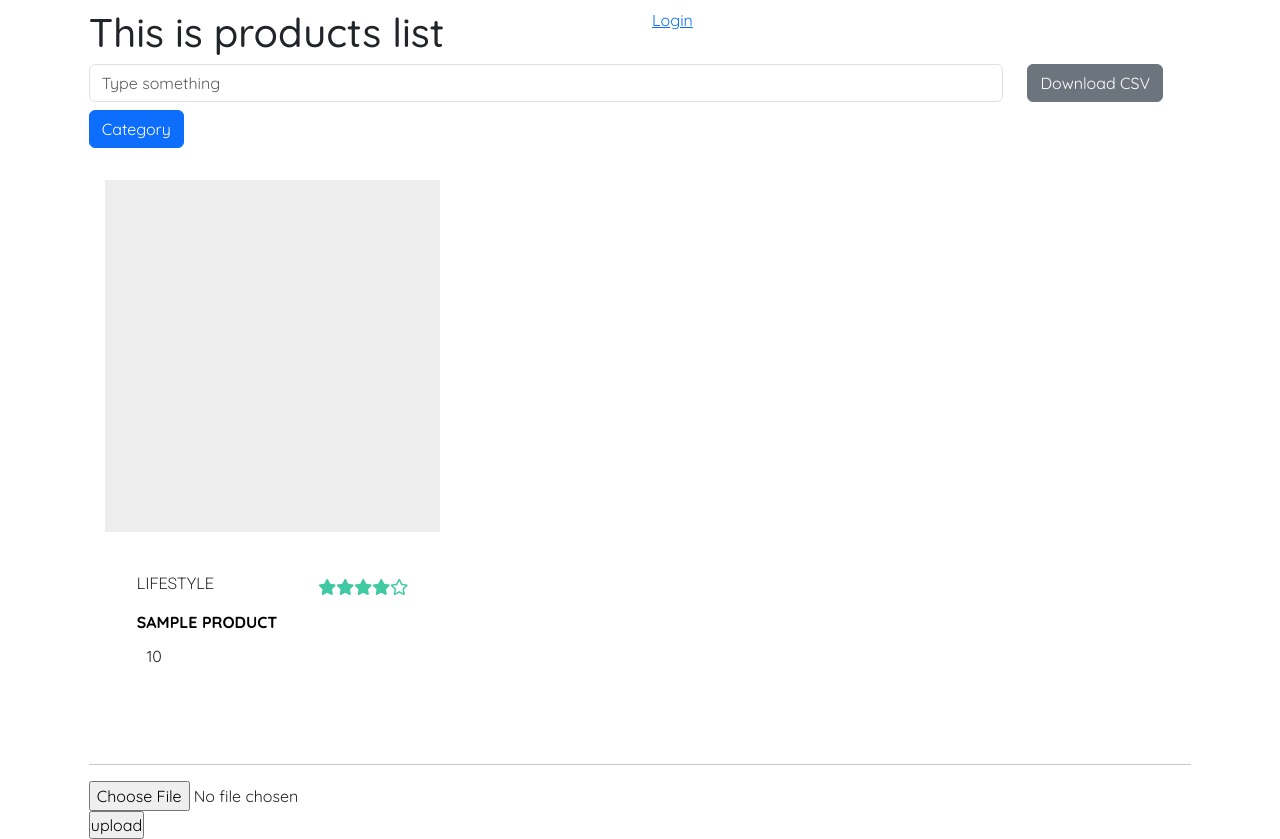
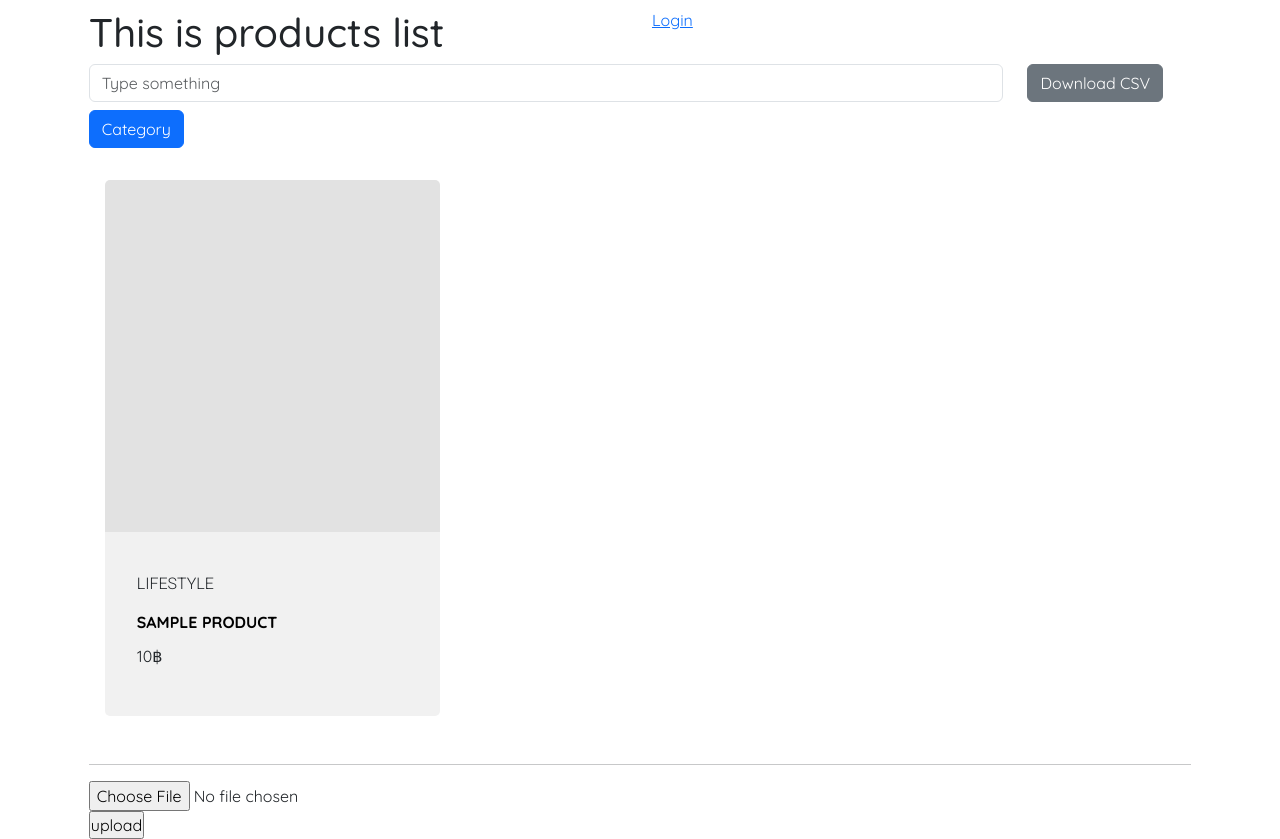
Before and after one commit to james31366/ssd2021-6210546013-commerce, a Rails app: page /products in a window 1280 px wide. Run offline with Rails 7, Linux system fonts and the light colour scheme; tables that the repository leaves empty hold one stand-in row (Sample ...); style sheets or scripts are compiled from the project's sources; some libraries are stand-ins or nearby versions.

Commit message:
make product card round

```diff
--- a/app/assets/stylesheets/products_item.scss
+++ b/app/assets/stylesheets/products_item.scss
@@ -3,7 +3,7 @@
 $white-light: rgba(255, 255, 255, 0.5);
 $alice-blue: #f8f9fa;
 $caribbean-green: #40c9a2;
-$gray: #ededed;
+$gray: #e2e2e2;
 *{
   padding: 0;
   margin: 0;
@@ -68,6 +68,7 @@ img{
   position: relative;
 }
 .product-content{
+  border-radius: 5px 5px 0 0;
   background: $gray;
   padding: 3rem 0.5rem 2rem 0.5rem;
   cursor: pointer;
@@ -90,29 +91,35 @@ img{
   background: transparent;
   border: 1px solid black;
   padding: 0.8rem 0;
-  width: 125px;
+  width: 140px;
   font-family: inherit;
   text-transform: uppercase;
   cursor: pointer;
   border: none;
   transition: all 0.6s ease;
 }
+.btn-text{
+  padding-right: 4px;
+}
 .btn-cart{
   background: black;
   color: white;
+  border-radius: 5px 0 0 5px;
 }
 .btn-cart:hover{
   background: $caribbean-green;
 }
 .btn-buy{
   background: white;
+  border-radius: 0 5px 5px 0;
 }
 .btn-buy:hover{
   background: $caribbean-green;
   color: #fff;
 }
 .product-info{
-  background: white;
+  border-radius: 0 0 5px 5px;
+  background: #f1f1f1;
   padding: 2rem;
 }
 .product-info-top{
@@ -133,11 +140,11 @@ img{
 }
 .product-price{
   padding-top: 0.6rem;
-  padding-right: 0.6rem;
   display: inline-block;
 }
 .product-price:first-of-type{
   text-decoration: line-through;
+  //padding-left: 0.6rem;
   color: $caribbean-green;
 }
 .product-img img{
--- a/app/views/products/index.slim
+++ b/app/views/products/index.slim
@@ -30,30 +30,24 @@
                 = image_tag p.cover_image, alt: 'product image'
             .product-btns
               button.btn-cart type="button"
-                | add to cart
+                label.btn-text
+                  | add to cart
                 span
                   i.fas.fa-plus
               button.btn-buy type="button"
-                | buy now
+                label.btn-text
+                  | buy now
                 span
                   i.fas.fa-shopping-cart
           .product-info
             .product-info-top
               h2.sm-title lifestyle
-              .rating
-                span
-                  i.fas.fa-star
-                span
-                  i.fas.fa-star
-                span
-                  i.fas.fa-star
-                span
-                  i.fas.fa-star
-                span
-                  i.far.fa-star
+            / Describe item section
             = link_to p.title, product_path(p), class: 'product-name'
             p.product-price
-            p.product-price = p.price
+            p.product-price
+              = p.price
+              | ฿
           / .off-info
           /   h2.sm-title 25% off
 
```
